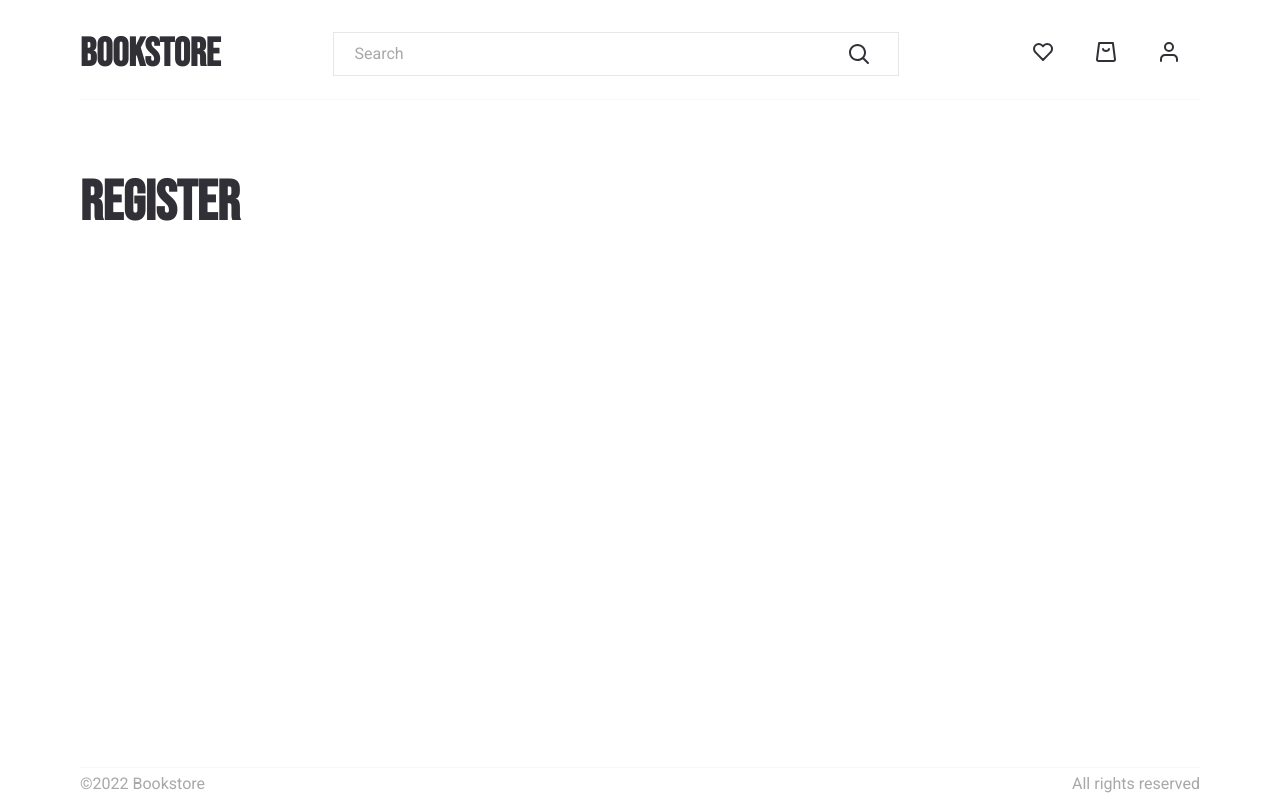
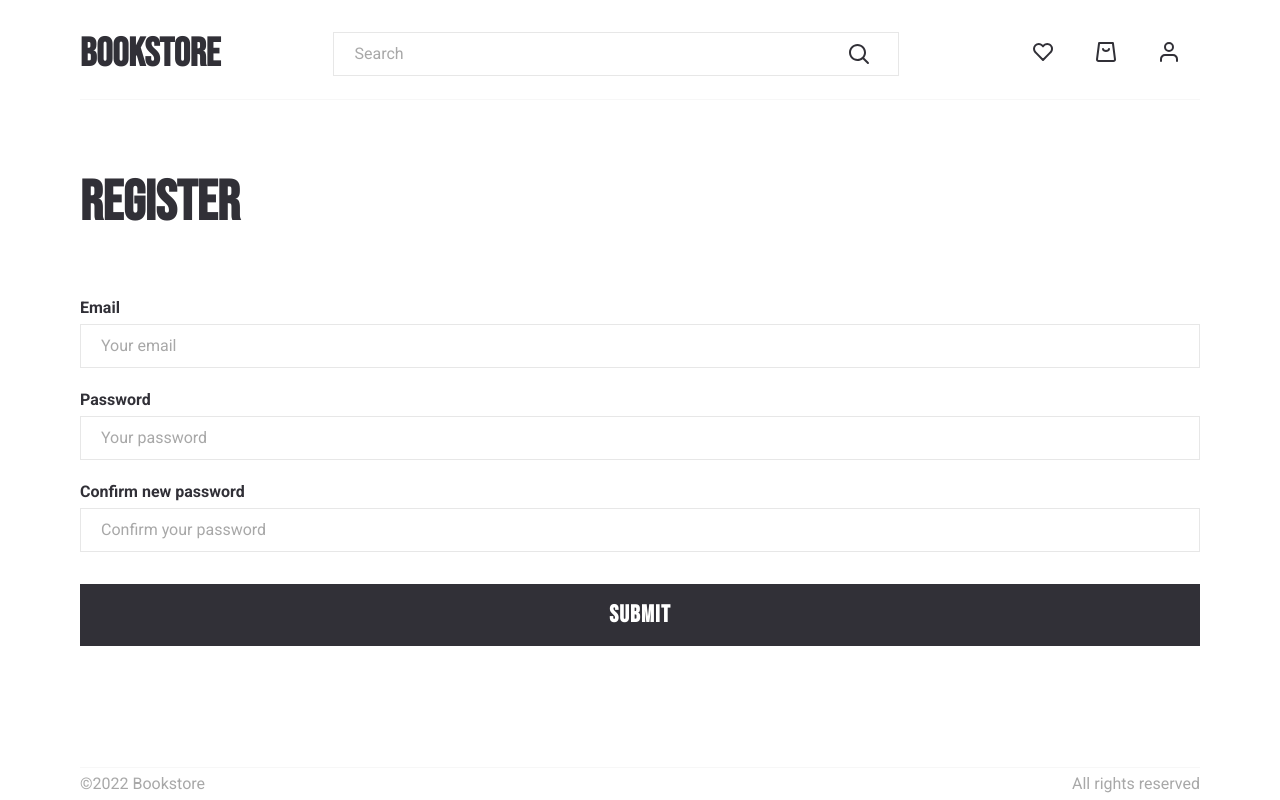
Before and after one commit to igorslepenkov/bookstore, a React (Create React App) app: page /register in a window 1280 px wide. Built offline with nearby package versions, Linux system fonts and the light colour scheme.

Commit message:
feat(firebase): config firebase auth, create SignUpForm component

```diff
--- a/package.json
+++ b/package.json
@@ -12,6 +12,7 @@
     "@types/react-dom": "^18.0.6",
     "@types/styled-components": "^5.1.26",
     "axios": "^0.27.2",
+    "firebase": "^9.9.3",
     "framer-motion": "^7.2.1",
     "normalize.css": "^8.0.1",
     "path-browserify": "^1.0.1",
--- /dev/null
+++ b/src/components/SignUpForm/SignUpForm.tsx
@@ -0,0 +1,117 @@
+import {
+  ErrorNotification,
+  Input,
+  InputLabel,
+  StyledSignUpForm,
+  SubmitButton,
+} from "./style";
+import { createUserWithEmailAndPassword, getAuth } from "firebase/auth";
+import { useForm } from "react-hook-form";
+import { firebaseApp } from "../../firebase";
+import { emailRegex } from "../../regex";
+import { useState } from "react";
+import { ClipLoader } from "react-spinners";
+import { Color } from "../../ui";
+
+interface InputFields {
+  email: string;
+  password: string;
+  confirm: string;
+}
+
+export const SignUpForm = () => {
+  const [isRequestPending, setIsRequestPending] = useState<boolean>(false);
+  const [requestError, setRequestError] = useState(null);
+  const {
+    register,
+    handleSubmit,
+    reset,
+    formState: { errors },
+    setError,
+  } = useForm<InputFields>();
+  const auth = getAuth(firebaseApp);
+
+  const onSubmit = ({ email, password, confirm }: InputFields) => {
+    if (password !== confirm) {
+      setError("confirm", {
+        message: "Passwords do not match",
+      });
+      return;
+    }
+
+    setIsRequestPending(true);
+
+    createUserWithEmailAndPassword(auth, email, password)
+      .then((userCredential) => {
+        console.log(userCredential);
+      })
+      .catch((err) => {
+        setRequestError(err);
+      })
+      .finally(() => {
+        setIsRequestPending(false);
+      });
+
+    reset();
+  };
+
+  return (
+    <StyledSignUpForm onSubmit={handleSubmit(onSubmit)}>
+      <InputLabel htmlFor="email">Email</InputLabel>
+      <Input
+        {...register("email", {
+          required: "Please enter your email",
+          pattern: {
+            value: emailRegex,
+            message:
+              "Looks like email you entered is not valid, please check it, or consider using another one",
+          },
+        })}
+        id="email"
+        type="email"
+        placeholder="Your email"
+      />
+      {errors.email && (
+        <ErrorNotification>{errors.email.message}</ErrorNotification>
+      )}
+
+      <InputLabel htmlFor="password">Password</InputLabel>
+      <Input
+        {...register("password", {
+          required: "Please enter your password",
+          min: {
+            value: 6,
+            message: "Your password must contain at least 6 characters",
+          },
+        })}
+        id="password"
+        type="password"
+        placeholder="Your password"
+      />
+      {errors.password && (
+        <ErrorNotification>{errors.password.message}</ErrorNotification>
+      )}
+
+      <InputLabel htmlFor="confirm">Confirm new password</InputLabel>
+      <Input
+        {...register("confirm", {
+          required: "Please confirm youe password",
+        })}
+        id="confirm"
+        type="password"
+        placeholder="Confirm your password"
+      />
+      {errors.confirm && (
+        <ErrorNotification>{errors.confirm.message}</ErrorNotification>
+      )}
+
+      <SubmitButton type="submit">
+        {isRequestPending ? (
+          <ClipLoader loading={isRequestPending} color={Color.White} />
+        ) : (
+          "Submit"
+        )}
+      </SubmitButton>
+    </StyledSignUpForm>
+  );
+};
--- /dev/null
+++ b/src/components/SignUpForm/index.ts
@@ -0,0 +1,2 @@
+import { SignUpForm } from "./SignUpForm";
+export { SignUpForm };
--- /dev/null
+++ b/src/components/SignUpForm/style.ts
@@ -0,0 +1,51 @@
+import styled from "styled-components";
+import { Color, fonts, Indent, indentsConstructor } from "../../ui";
+
+export const StyledSignUpForm = styled.form`
+  display: flex;
+  flex-direction: column;
+  ${indentsConstructor.create(Indent.MT, 3)}
+`;
+
+export const InputLabel = styled.label`
+  ${indentsConstructor.create(Indent.MT, 7)}
+  ${fonts.bodyBold};
+  color: ${Color.Black};
+`;
+
+export const Input = styled.input`
+  flex-grow: 1;
+  padding: 5px 20px;
+  ${fonts.bodyRegular}
+  color: ${Color.Black};
+  border: 1px solid #e7e7e7;
+  outline: none;
+
+  &:focus {
+    background-color: ${Color.GreyLight};
+    border: 2px solid #e7e7e7;
+  }
+
+  &::placeholder {
+    ${fonts.bodyRegular}
+    color: ${Color.Grey};
+    opacity: 1;
+  }
+`;
+
+export const SubmitButton = styled.button`
+  width: 100%;
+  ${indentsConstructor.create(Indent.MB, 4)}
+  ${indentsConstructor.create(Indent.MT, 4)}
+  padding: 15px 0;
+  ${fonts.h3}
+  color: ${Color.White};
+  letter-spacing: 0.05em;
+  border: none;
+  background-color: ${Color.Black};
+`;
+
+export const ErrorNotification = styled.p`
+  ${fonts.bodyBold}
+  color: ${Color.Danger};
+`;
--- a/src/components/index.ts
+++ b/src/components/index.ts
@@ -16,6 +16,7 @@ import { SimilarBooksListItem } from "./SimilarBooksListItem";
 import { SubscribeToNewsletter } from "./SubscribeToNewsletter";
 import { Title } from "./Title";
 import { UserLogo } from "./UserLogo";
+import { SignUpForm } from "./SignUpForm";
 
 export {
   BookCostAndRating,
@@ -36,4 +37,5 @@ export {
   SubscribeToNewsletter,
   Title,
   UserLogo,
+  SignUpForm,
 };
--- /dev/null
+++ b/src/firebase.js
@@ -0,0 +1,17 @@
+// Import the functions you need from the SDKs you need
+import { initializeApp } from "firebase/app";
+// TODO: Add SDKs for Firebase products that you want to use
+// https://firebase.google.com/docs/web/setup#available-libraries
+
+// Your web app's Firebase configuration
+const firebaseConfig = {
+  apiKey: "AIzaSyD9Bb7jlmvadi0IafcAYZdC7qVnmg_9jHs",
+  authDomain: "bookstore-b43c7.firebaseapp.com",
+  projectId: "bookstore-b43c7",
+  storageBucket: "bookstore-b43c7.appspot.com",
+  messagingSenderId: "813616649167",
+  appId: "1:813616649167:web:068857fcea33457725b8ba",
+};
+
+// Initialize Firebase
+export const firebaseApp = initializeApp(firebaseConfig);
--- a/src/pages/BookPage/style.ts
+++ b/src/pages/BookPage/style.ts
@@ -36,17 +36,17 @@ export const BookImage = styled.img`
 
 export const BookDetails = styled.div`
   flex-grow: 1;
+  ${indentsConstructor.create(Indent.PT, 3)}
   border-top: 1px solid ${Color.GreyLight};
-  ${indentsConstructor.create(Indent.PT, 3)}
 `;
 
 export const AddToCartButton = styled.button`
   width: 100%;
   ${indentsConstructor.create(Indent.MB, 4)}
   ${fonts.h3}
+  color: ${Color.White};
   border: none;
   background-color: ${Color.Black};
-  color: ${Color.White};
 `;
 
 export const PreviewLink = styled.a`
--- a/src/pages/RegisterPage/RegisterPage.tsx
+++ b/src/pages/RegisterPage/RegisterPage.tsx
@@ -1,10 +1,11 @@
-import { Page } from "../../components";
+import { Page, SignUpForm } from "../../components";
 import { Title } from "../../components";
 
 export const RegisterPage = () => {
   return (
     <Page>
       <Title titleGrade={1} text="Register" />
+      <SignUpForm />
     </Page>
   );
 };
--- /dev/null
+++ b/src/regex/index.ts
@@ -0,0 +1,2 @@
+export const emailRegex =
+  /^(([^<>()[\]\\.,;:\s@"]+(\.[^<>()[\]\\.,;:\s@"]+)*)|(".+"))@((\[[0-9]{1,3}\.[0-9]{1,3}\.[0-9]{1,3}\.[0-9]{1,3}\])|(([a-zA-Z\-0-9]+\.)+[a-zA-Z]{2,}))$/;
--- a/src/ui/color.ts
+++ b/src/ui/color.ts
@@ -6,4 +6,5 @@ export enum Color {
   Orange = "#FEE9E2",
   White = "#FFFFFF",
   PinkLight = "#F4EEFD",
+  Danger = "#DF4759",
 }
```
Also changed, not shown: 1 other file (tests, documents, lock files or other folders).
